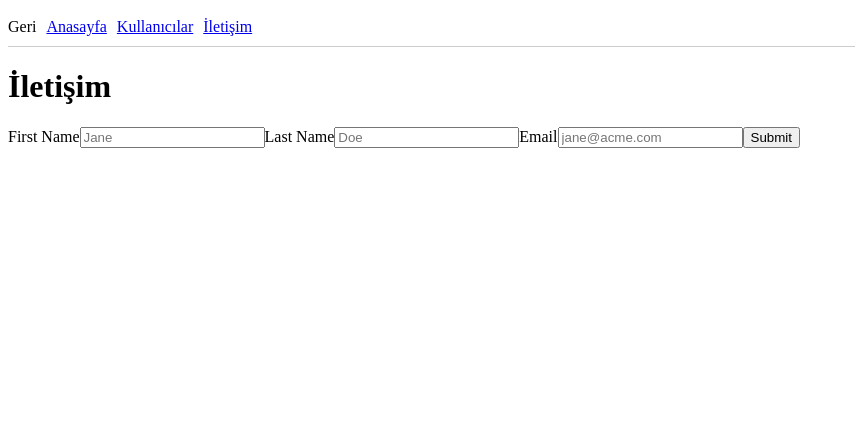
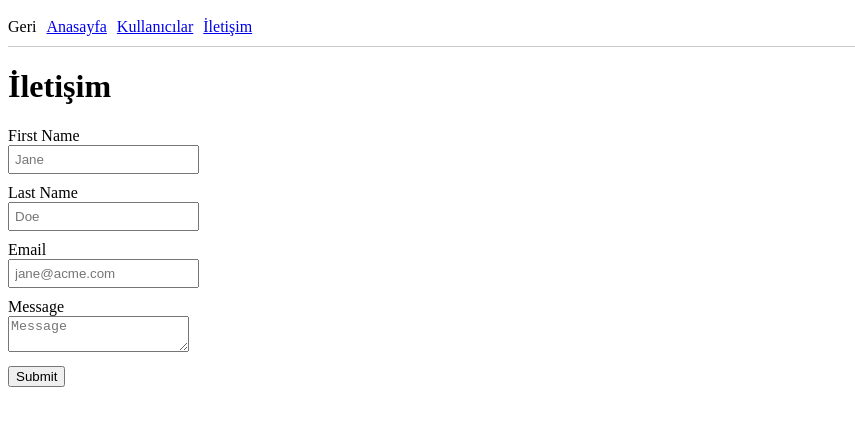
Before and after one commit to yavuzsinan42/Turkcell-React-202, a React (Create React App) app in the folder 5-routing/: page /contact in a window 1280 px wide. Shown: the top 426 px of the page, without its empty margins (0-855 px from the left). Built offline with nearby package versions, Linux system fonts and the light colour scheme.

Commit message:
useFormik Hook ile Form Yönetimi

```diff
--- a/5-routing/src/App.css
+++ b/5-routing/src/App.css
@@ -13,3 +13,12 @@ ul, li {
 .geri-btn{
   cursor: pointer;
 }
+.form > div > label {
+  display: block;
+}
+.form > div  {
+  margin-bottom: 10px;
+}
+.form > div > input {
+  padding: 5px;
+}
--- a/5-routing/src/pages/Dashboard/Contact.js
+++ b/5-routing/src/pages/Dashboard/Contact.js
@@ -1,37 +1,55 @@
 import React from 'react'
-import {Formik, Field,Form} from 'formik'
+import { useFormik} from 'formik'
 const Contact = () => {
+  const formik = useFormik({ initialValues:{
+    firstName: '',
+    lastName: '',
+    email: '',
+  },
+  onSubmit:async (values) => {
+    await new Promise((r) => setTimeout(r, 500));
+    alert(JSON.stringify(values, null, 2));
+  },
+})
   return (
     <div>
       <h1>İletişim</h1>
-        <Formik
-      initialValues={{
-        firstName: '',
-        lastName: '',
-        email: '',
-      }}
-      onSubmit={async (values) => {
-        await new Promise((r) => setTimeout(r, 500));
-        alert(JSON.stringify(values, null, 2));
-      }}
-    >
-      <Form>
+
+
+        <form onSubmit={formik.handleSubmit} className="form">
+          <div>
         <label htmlFor="firstName">First Name</label>
-        <Field id="firstName" name="firstName" placeholder="Jane" />
-
+        <input id="firstName" name="firstName" placeholder="Jane" onChange={formik.handleChange("firstName")} />
+        </div>
+        <div>
         <label htmlFor="lastName">Last Name</label>
-        <Field id="lastName" name="lastName" placeholder="Doe" />
-
+        <input id="lastName" name="lastName" placeholder="Doe" onChange={formik.handleChange("lastName")} />
+        </div>
+        <div>
         <label htmlFor="email">Email</label>
-        <Field
+        <input
           id="email"
           name="email"
           placeholder="jane@acme.com"
+          onChange={formik.handleChange("email")}
           type="email"
         />
+        </div>
+        <div>
+        <label htmlFor="message">Message</label>
+        <textarea
+          id="message"
+          name="message"
+          placeholder="Message"
+          onChange={formik.handleChange("Message")}
+          type="text"
+        />
+        </div>
         <button type="submit">Submit</button>
-      </Form>
-    </Formik>
+      </form>
+
+
+
     </div>
   )
 }
```
